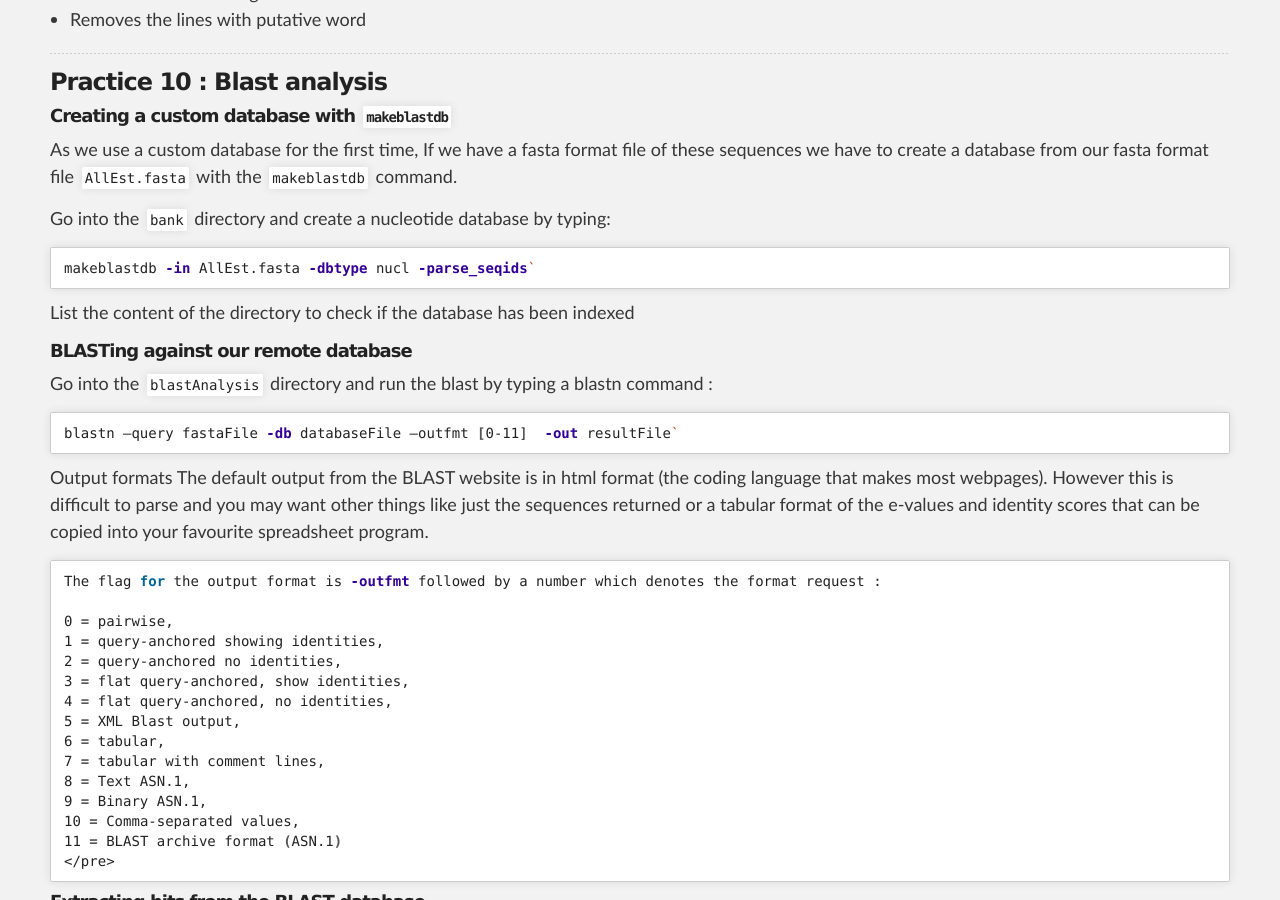
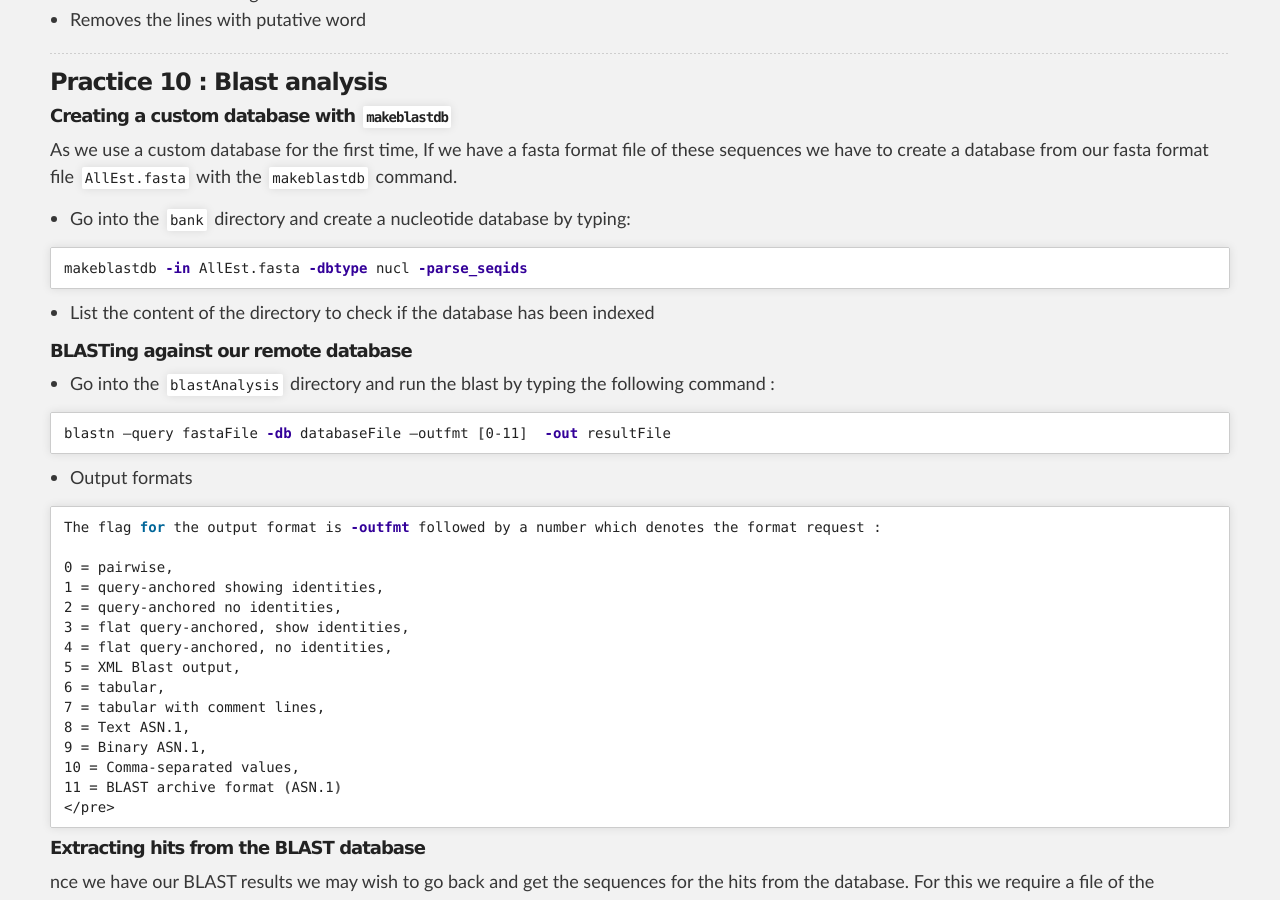
Before and after one commit to SouthGreenPlatform/trainings, a Jekyll site: the page built from _pages/linux/linuxPractice.md, in a window 1280 px wide and 900 px high, scrolled down 6207 px. Built offline with Jekyll 4.4.1, drawn with Linux system fonts in a browser that asks for light colours; nearby versions of some CDN libraries.

Commit message:
Update linuxPractice.md

```diff
--- a/_pages/linux/linuxPractice.md
+++ b/_pages/linux/linuxPractice.md
@@ -232,19 +232,18 @@ compter nb sequences dans fichier fasta
 ##### Creating a custom database with `makeblastdb`
 As we use a custom database for the first time, If we have a fasta format file of these sequences we have to create a database from our fasta format file `AllEst.fasta` with the `makeblastdb` command.
 
-Go into the `bank` directory and create a nucleotide database by typing:
-{% highlight bash %}makeblastdb -in AllEst.fasta -dbtype nucl -parse_seqids`{% endhighlight %}
+* Go into the `bank` directory and create a nucleotide database by typing:
+{% highlight bash %}makeblastdb -in AllEst.fasta -dbtype nucl -parse_seqids{% endhighlight %}
 
-List the content of the directory to check if the database has been indexed
+* List the content of the directory to check if the database has been indexed
 
 ##### BLASTing against our remote database
 
-Go into the `blastAnalysis` directory and run the blast by typing a blastn command :
+* Go into the `blastAnalysis` directory and run the blast by typing the following command :
 
-{% highlight bash %}blastn –query fastaFile -db databaseFile –outfmt [0-11]  -out resultFile`{% endhighlight %}
+{% highlight bash %}blastn –query fastaFile -db databaseFile –outfmt [0-11]  -out resultFile{% endhighlight %}
 
-Output formats
-The default output from the BLAST website is in html format (the coding language that makes most webpages). However this is difficult to parse and you may want other things like just the sequences returned or a tabular format of the e-values and identity scores that can be copied into your favourite spreadsheet program.
+* Output formats
 
 {% highlight bash %}
 The flag for the output format is -outfmt followed by a number which denotes the format request :
```
